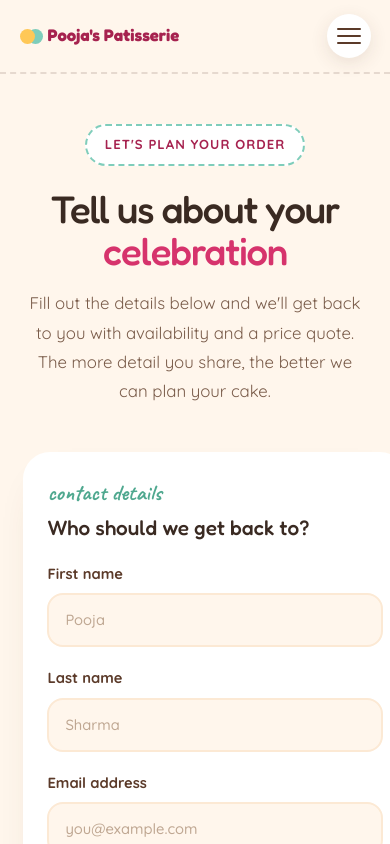
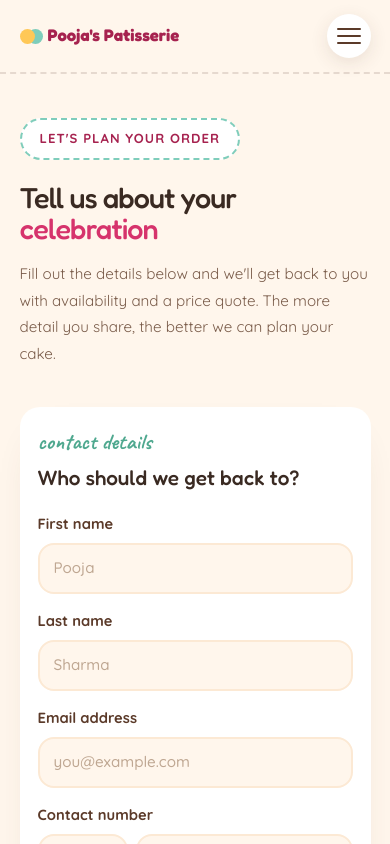
Before and after one commit to sezerz1121/Pooja-s-Patisserie, a React (Vite) app: page /order in a window 390 px wide. Shown: the top 844 px of the page. Built offline with nearby package versions, Linux system fonts and the light colour scheme.

Commit message:
fixed css

```diff
--- a/src/QuotePage.jsx
+++ b/src/QuotePage.jsx
@@ -127,6 +127,20 @@ function readInitialProducts(searchParams) {
   return products;
 }
 
+
+function useIsDesktop(breakpoint) {
+  var bp = breakpoint || 1024;
+  var [isDesktop, setIsDesktop] = useState(
+    typeof window !== "undefined" ? window.innerWidth > bp : true
+  );
+  useEffect(function() {
+    var mq = window.matchMedia("(min-width: " + (bp + 1) + "px)");
+    var handler = function(e) { setIsDesktop(e.matches); };
+    mq.addEventListener("change", handler);
+    return function() { mq.removeEventListener("change", handler); };
+  }, [bp]);
+  return isDesktop;
+}
 export default function QuotePage() {
   const [searchParams] = useSearchParams();
   const navigate = useNavigate();
@@ -134,6 +148,7 @@ export default function QuotePage() {
   const fileInputRef = useRef(null);
   const mobileMenuRef = useRef(null);
   const [menuOpen, setMenuOpen] = useState(false);
+  const isDesktop = useIsDesktop();
   const closeMenu = () => setMenuOpen(false);
   const enquiryUrl = `${orderUrl}?cake=${encodeURIComponent("")}&flavour=${encodeURIComponent("")}&decoration=${encodeURIComponent("")}`;
 
@@ -454,13 +469,21 @@ export default function QuotePage() {
                     </label>
                   </div>
                 </div>
+
+                {/* Actions shown at bottom of main column on mobile */}
+                {!isDesktop && (
+                  <div className="form-actions reveal-up">
+                    <button type="button" className="button button--ghost" onClick={handleCancel}>Cancel</button>
+                    <button type="submit" className="button">Submit enquiry</button>
+                  </div>
+                )}
               </div>
 
               <aside className="quote-sidebar">
                 <div className="form-card products-card reveal-up">
                   <h2>Requested products</h2>
                   {products.length === 0 ? (
-                    <p className="empty-products">No products selected</p>
+                    <p className="empty-products">No products selected yet</p>
                   ) : (
                     <ul className="product-list">
                       {products.map((product) => (
@@ -489,10 +512,13 @@ export default function QuotePage() {
                   </p>
                 </div>
 
-                <div className="form-actions">
-                  <button type="button" className="button button--ghost" onClick={handleCancel}>Cancel</button>
-                  <button type="submit" className="button">Submit inquiry</button>
-                </div>
+                {/* Actions shown in sidebar on desktop */}
+                {isDesktop && (
+                  <div className="form-actions reveal-up">
+                    <button type="button" className="button button--ghost" onClick={handleCancel}>Cancel</button>
+                    <button type="submit" className="button">Submit enquiry</button>
+                  </div>
+                )}
               </aside>
             </div>
           </form>
--- a/src/index.css
+++ b/src/index.css
@@ -267,3 +267,166 @@ footer { padding:65px 6% 28px; color:#f5e6da; background:var(--choco); }.footer-
   .service-card { padding:24px 22px; }
   .lead-time-note { margin-top:36px; padding:16px 20px; }
 }
+
+/* ===================================================================
+   Global mobile overflow safety net
+   Append to the MAIN stylesheet (the one with :root, .home-page, etc.)
+   This guards against any future section causing horizontal scroll
+   on small screens, including the Quote page.
+   =================================================================== */
+
+html, body {
+  overflow-x: hidden;
+  width: 100%;
+}
+
+.home-page {
+  overflow-x: hidden;
+  width: 100%;
+  max-width: 100vw;
+}
+
+/* Belt-and-braces: every direct child of a full-width section should
+   respect box-sizing so padding doesn't push elements past 100% */
+.home-page * {
+  box-sizing: border-box;
+}
+
+/* ===================================================================
+   QuotePage — mobile responsiveness fixes
+   Append AFTER the existing QuotePage.css rules.
+   Fixes horizontal overflow / cut-off content on small screens.
+   =================================================================== */
+
+/* Prevent any element from forcing horizontal scroll on the page */
+.quote-page,
+.quote-page * {
+  max-width: 100%;
+}
+
+.quote-page {
+  overflow-x: hidden;
+  width: 100%;
+}
+
+/* Make sure the hero, sections and grids never exceed the viewport width
+   and always account for padding inside their own width (box-sizing) */
+.quote-hero,
+.quote-section,
+.quote-grid,
+.quote-main,
+.quote-sidebar,
+.form-card,
+.field-grid,
+.field,
+.phone-input,
+.file-upload,
+.product-list li,
+.form-actions {
+  box-sizing: border-box;
+  width: 100%;
+}
+
+/* Inputs / selects / textareas must not overflow their container */
+.field input,
+.field select,
+.field textarea {
+  box-sizing: border-box;
+  width: 100%;
+  min-width: 0; /* allows flex/grid children to shrink below content size */
+}
+
+/* ===================== responsive breakpoints ===================== */
+
+@media (max-width: 1024px) {
+  .quote-grid {
+    grid-template-columns: 1fr;
+  }
+  .quote-sidebar {
+    position: static;
+  }
+}
+
+@media (max-width: 768px) {
+  .quote-hero {
+    padding: 50px 5% 36px;
+  }
+  .quote-section {
+    padding: 10px 5% 70px;
+  }
+  .quote-grid {
+    gap: 24px;
+  }
+  .quote-main,
+  .quote-sidebar {
+    gap: 20px;
+  }
+}
+
+@media (max-width: 640px) {
+  .field-grid {
+    grid-template-columns: 1fr;
+    gap: 16px;
+  }
+
+  /* On small screens every field spans full width, including the
+     "wide" and "phone" variants which use grid-column on desktop */
+  .field--wide,
+  .field--phone {
+    grid-column: auto;
+  }
+
+  .phone-input {
+    grid-template-columns: 90px 1fr;
+    gap: 8px;
+  }
+
+  .form-card {
+    padding: 22px;
+    border-radius: 20px;
+  }
+
+  .quote-hero {
+    padding: 44px 5% 30px;
+    text-align: left;
+  }
+  .quote-hero h1 {
+    font-size: clamp(2rem, 9vw, 2.6rem);
+  }
+  .quote-hero p {
+    font-size: 0.95rem;
+  }
+
+  .quote-success {
+    padding: 32px 18px;
+  }
+
+  .form-actions {
+    flex-direction: column;
+  }
+
+  .file-upload {
+    flex-direction: column;
+    align-items: flex-start;
+    gap: 10px;
+  }
+
+  .product-list li {
+    flex-wrap: wrap;
+  }
+}
+
+@media (max-width: 400px) {
+  .quote-hero h1 {
+    font-size: 1.8rem;
+  }
+  .form-card {
+    padding: 18px;
+  }
+  .field input,
+  .field select,
+  .field textarea {
+    padding: 12px 14px;
+    font-size: 0.95rem;
+  }
+}
```
